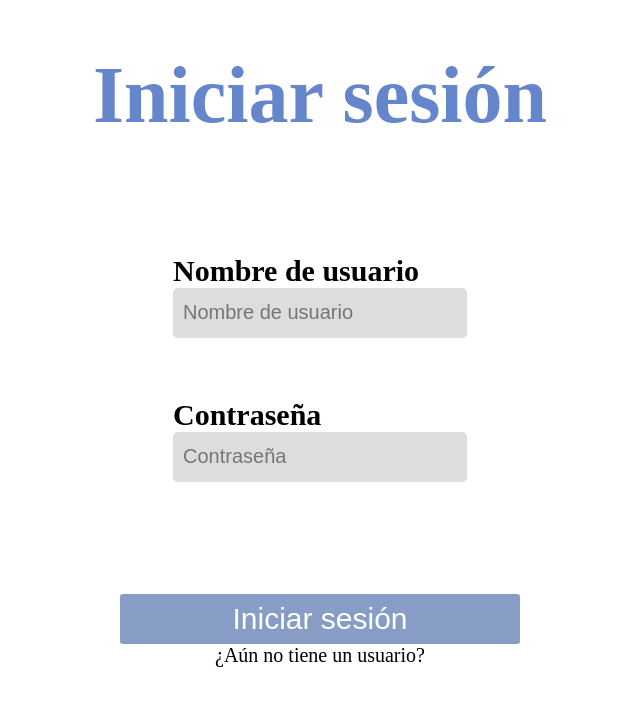
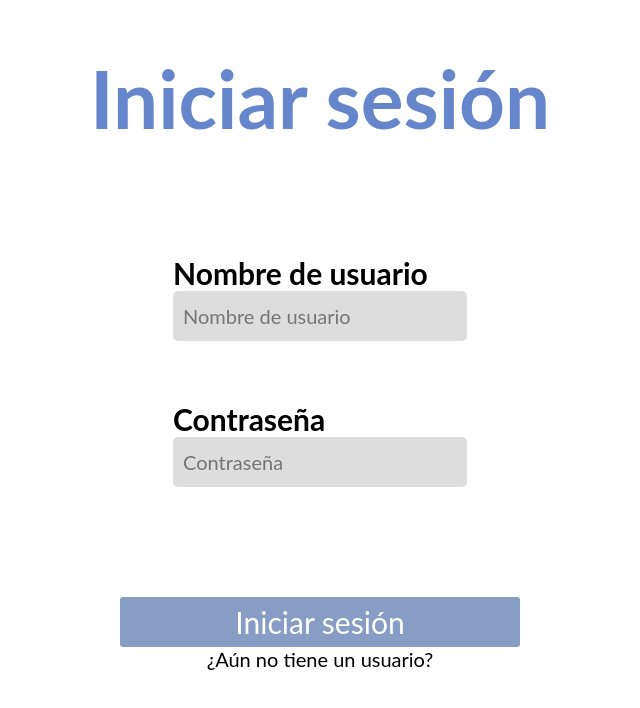
Before and after one commit to FacundoBocalandro/lmd-web, a React (Create React App) app: page / in a window 1280 px wide. Shown: the top 708 px of the page, without its empty margins (320-960 px from the left). Built offline with nearby package versions, Linux system fonts and the light colour scheme.

Commit message:
Update font family

```diff
--- a/src/styles/main.css
+++ b/src/styles/main.css
@@ -1,3 +1,19 @@
+input,
+button,
+span,
+tspan,
+text {
+    font-family: Lato, serif !important;
+}
+
+h4,
+h6,
+p,
+th,
+span {
+    cursor: default;
+}
+
 :root {
     --primary: #6686CC;
     --secondary: #FAA645;
```
